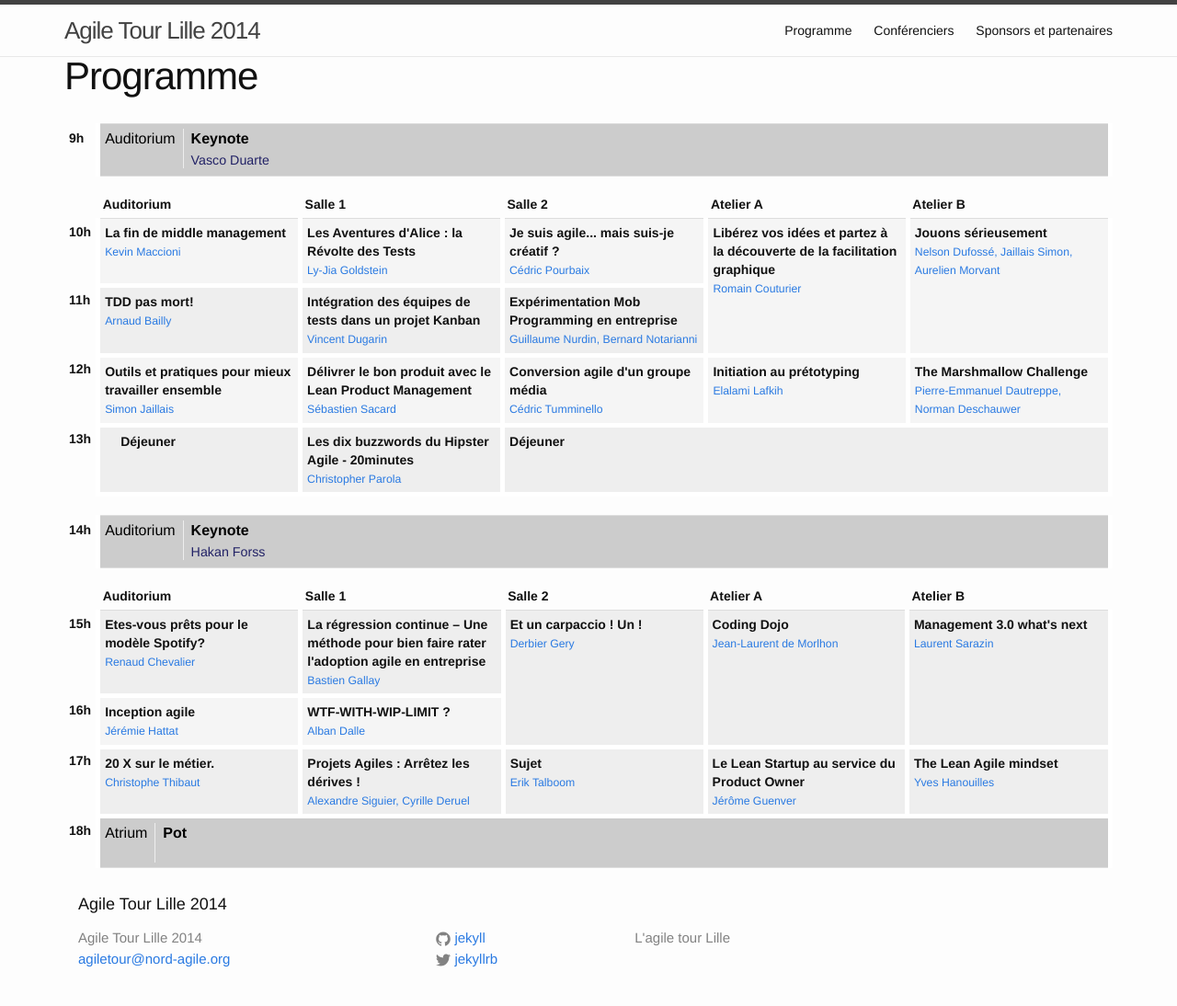
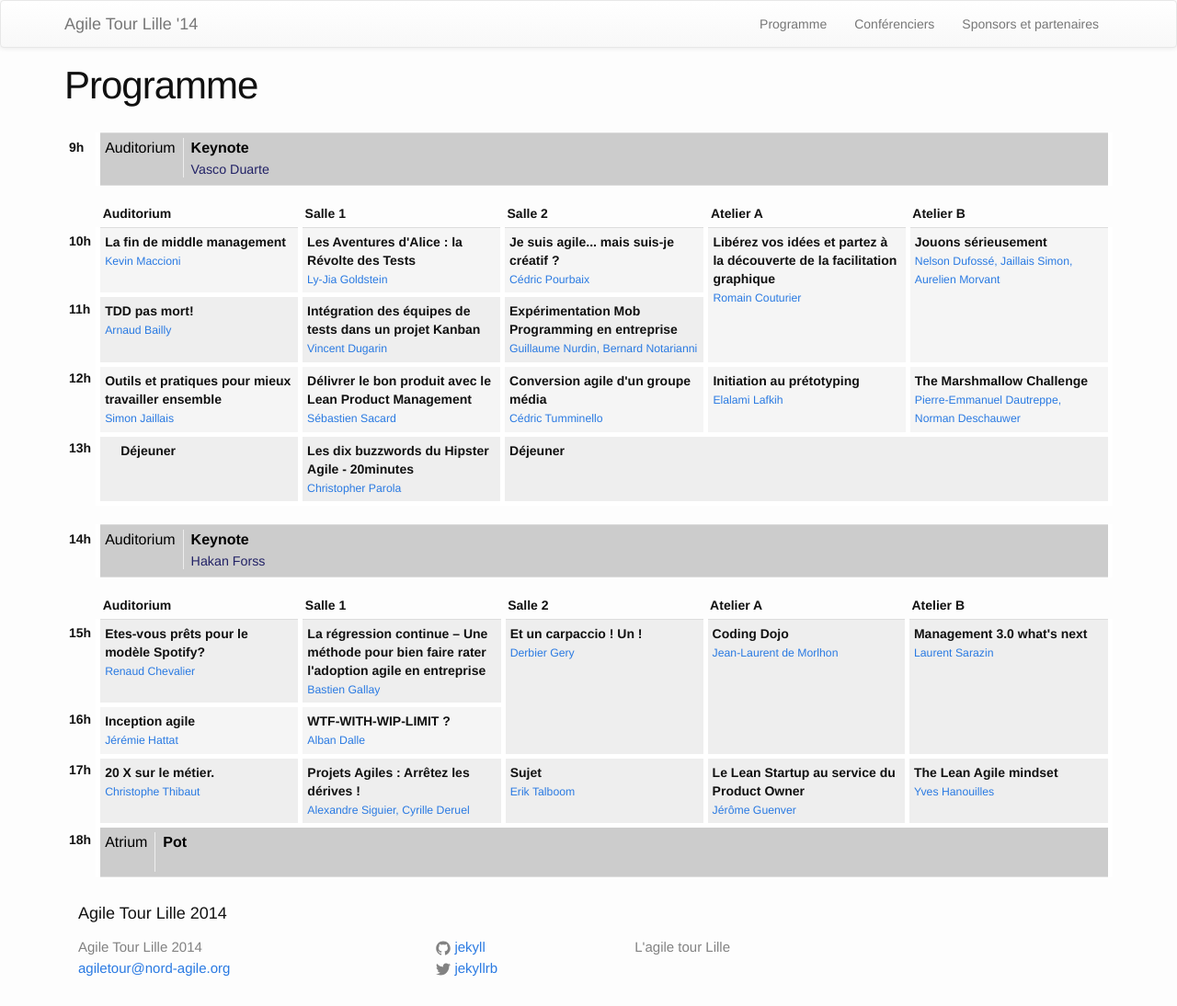
Before and after one commit to jak78/agile-tour-lille-2017, a Jekyll site: the page built from schedule.html, in a window 1280 px wide. Shown: the whole page at 92% size. Built offline with Jekyll 4.4.1, drawn with Linux system fonts in a browser that asks for light colours; nearby versions of some CDN libraries; library files that are not in the unit come from our copies.

Commit message:
Added: Bootstrap menu. Fix needed for responsive hamberger icon

```diff
--- a/_includes/header.html
+++ b/_includes/header.html
@@ -1,27 +1,54 @@
-<header class="site-header">
+<!--<header class="site-header">-->
 
-  <div class="container">
+  <!--<div class="container">-->
 
-    <a class="site-title" href="{{ site.baseurl }}/">{{ site.title }}</a>
+    <!--<a class="site-title" href="{{ site.baseurl }}/">{{ site.title }}</a>-->
 
-    <nav class="site-nav">
-      <a href="#" class="menu-icon">
-        <svg viewBox="0 0 18 15">
-          <path fill="#424242" d="M18,1.484c0,0.82-0.665,1.484-1.484,1.484H1.484C0.665,2.969,0,2.304,0,1.484l0,0C0,0.665,0.665,0,1.484,0 h15.031C17.335,0,18,0.665,18,1.484L18,1.484z"/>
-          <path fill="#424242" d="M18,7.516C18,8.335,17.335,9,16.516,9H1.484C0.665,9,0,8.335,0,7.516l0,0c0-0.82,0.665-1.484,1.484-1.484 h15.031C17.335,6.031,18,6.696,18,7.516L18,7.516z"/>
-          <path fill="#424242" d="M18,13.516C18,14.335,17.335,15,16.516,15H1.484C0.665,15,0,14.335,0,13.516l0,0 c0-0.82,0.665-1.484,1.484-1.484h15.031C17.335,12.031,18,12.696,18,13.516L18,13.516z"/>
-        </svg>
-      </a>
+    <!--<nav class="site-nav">-->
+      <!--<a href="#" class="menu-icon">-->
+        <!--<svg viewBox="0 0 18 15">-->
+          <!--<path fill="#424242" d="M18,1.484c0,0.82-0.665,1.484-1.484,1.484H1.484C0.665,2.969,0,2.304,0,1.484l0,0C0,0.665,0.665,0,1.484,0 h15.031C17.335,0,18,0.665,18,1.484L18,1.484z"/>-->
+          <!--<path fill="#424242" d="M18,7.516C18,8.335,17.335,9,16.516,9H1.484C0.665,9,0,8.335,0,7.516l0,0c0-0.82,0.665-1.484,1.484-1.484 h15.031C17.335,6.031,18,6.696,18,7.516L18,7.516z"/>-->
+          <!--<path fill="#424242" d="M18,13.516C18,14.335,17.335,15,16.516,15H1.484C0.665,15,0,14.335,0,13.516l0,0 c0-0.82,0.665-1.484,1.484-1.484h15.031C17.335,12.031,18,12.696,18,13.516L18,13.516z"/>-->
+        <!--</svg>-->
+      <!--</a>-->
 
-      <div class="trigger">
-        {% for page in site.pages %}
-          {% if page.title %}
-          <a class="page-link" href="{{ page.url | prepend: site.baseurl }}">{{ page.title }}</a>
-          {% endif %}
-        {% endfor %}
-      </div>
-    </nav>
+      <!--<div class="trigger">-->
+        <!--{% for page in site.pages %}-->
+          <!--{% if page.title %}-->
+          <!--<a class="page-link" href="{{ page.url | prepend: site.baseurl }}">{{ page.title }}</a>-->
+          <!--{% endif %}-->
+        <!--{% endfor %}-->
+      <!--</div>-->
+    <!--</nav>-->
 
-  </div>
+  <!--</div>-->
 
-</header>
+<!--</header>-->
+
+
+<nav class="navbar navbar-default" role="navigation">
+    <div class="container">
+        <!-- Brand and toggle get grouped for better mobile display -->
+        <div class="navbar-header">
+            <button type="button" class="navbar-toggle collapsed" data-toggle="collapse" data-target="#bs-example-navbar-collapse-1">
+                <span class="sr-only">Toggle navigation</span>
+                <span class="icon-bar"></span>
+                <span class="icon-bar"></span>
+                <span class="icon-bar"></span>
+            </button>
+            <a class="navbar-brand" href="{{ site.baseurl }}/">Agile Tour Lille '14</a>
+        </div>
+
+        <!-- Collect the nav links, forms, and other content for toggling -->
+        <div class="collapse navbar-collapse" id="bs-example-navbar-collapse-1">
+            <ul class="nav navbar-nav navbar-right">
+                {% for page in site.pages %}
+                {% if page.title %}
+                <li><a class="page-link" href="{{ page.url | prepend: site.baseurl }}">{{ page.title }}</a></li>
+                {% endif %}
+                {% endfor %}
+            </ul>
+        </div><!-- /.navbar-collapse -->
+    </div><!-- /.container-fluid -->
+</nav>
```
